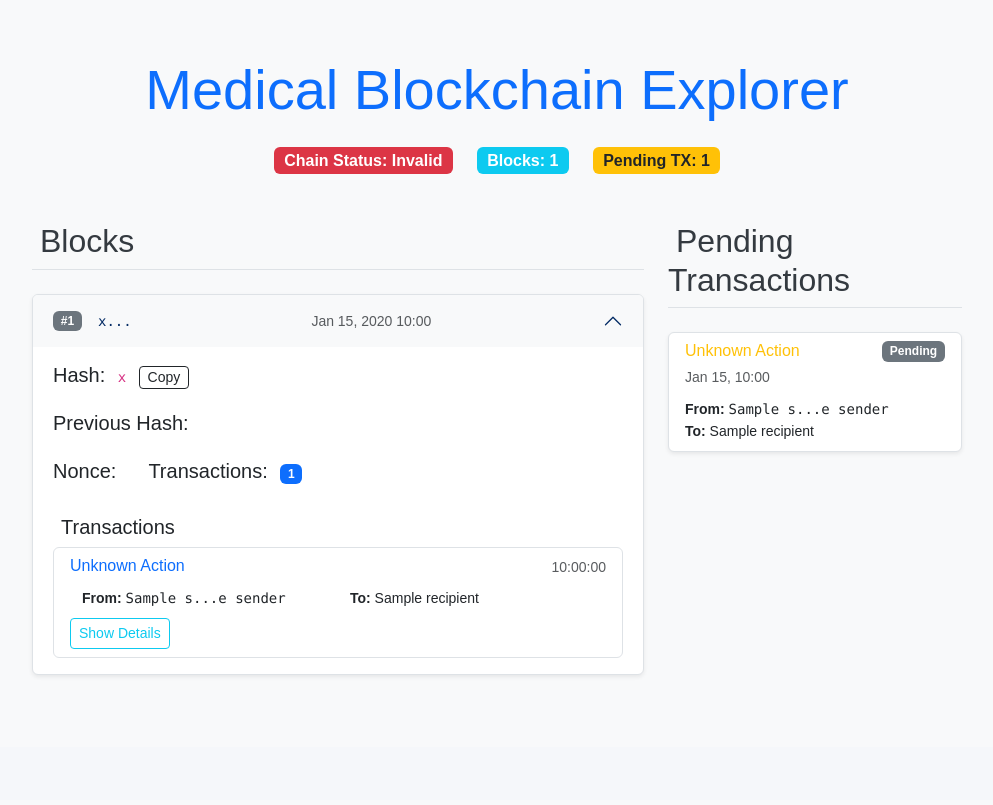
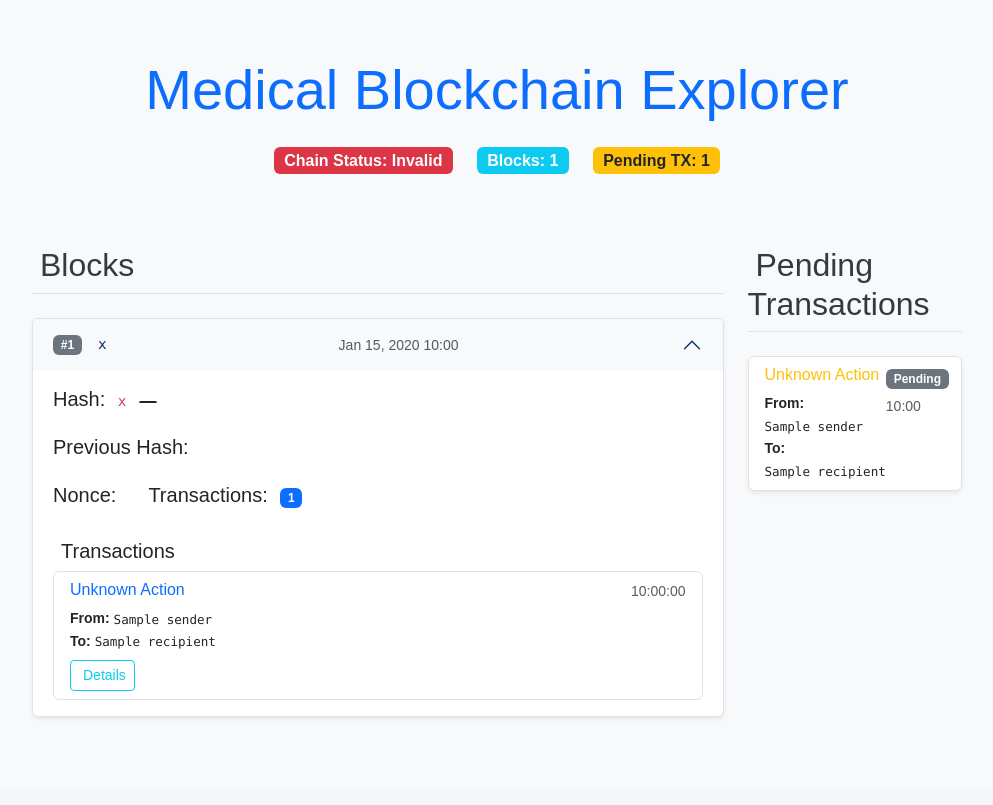
Before and after one commit to Yumi-ar/Hospital, a Django app: template templates/blockchain_view.html in a window 1280 px wide. Shown: the whole page, without its empty margins (258-1251 px from the left). Before the commit the page ends 676 px from the top, so only its background shows below. Run offline with Django 3.2, Linux system fonts and the light colour scheme; the template is opened without the code that fills it: most values are stand-ins (such as "Sample title", 1, 10 or a date in 2020).

Commit message:
Update blockchain_view.html

```diff
--- a/templates/blockchain_view.html
+++ b/templates/blockchain_view.html
@@ -1,7 +1,7 @@
 {% extends 'base.html' %}
 
 {% block content %}
-<div class="container py-4">
+<div class="container-fluid py-4" style="max-width: 1800px;">
     <header class="mb-5 text-center">
         <h1 class="display-4 text-primary">Medical Blockchain Explorer</h1>
         <div class="d-flex justify-content-center gap-4 my-4">
@@ -14,8 +14,7 @@
     </header>
 
     <div class="row">
-        <!-- Blocks Section -->
-        <div class="col-lg-8">
+        <div class="col-xl-9">
             <h2 class="mb-4 border-bottom pb-2">
                 <i class="bi bi-cube me-2"></i>Blocks
             </h2>
@@ -27,7 +26,7 @@
                         <h3 class="accordion-header" id="heading{{ block.index }}">
                             <button class="accordion-button {% if not forloop.first %}collapsed{% endif %}" type="button" data-bs-toggle="collapse" data-bs-target="#collapse{{ block.index }}" aria-expanded="{% if forloop.first %}true{% else %}false{% endif %}" aria-controls="collapse{{ block.index }}">
                                 <span class="me-3 badge bg-secondary">#{{ block.index }}</span>
-                                <span class="font-monospace small text-truncate me-2">{{ block.hash|slice:":16" }}...</span>
+                                <span class="font-monospace small text-truncate me-2" style="max-width: 200px;">{{ block.hash }}</span>
                                 <span class="ms-auto small text-muted">{{ block.timestamp|date:"M d, Y H:i" }}</span>
                             </button>
                         </h3>
@@ -35,13 +34,15 @@
                             <div class="accordion-body">
                                 <div class="mb-3">
                                     <h5 class="d-inline-block me-2">Hash:</h5>
-                                    <code class="font-monospace small">{{ block.hash }}</code>
-                                    <button class="btn btn-sm btn-outline-secondary ms-2 py-0" onclick="copyToClipboard('{{ block.hash }}')">Copy</button>
+                                    <code class="font-monospace small d-inline-block text-truncate" style="max-width: 70%;">{{ block.hash }}</code>
+                                    <button class="btn btn-sm btn-outline-secondary ms-2 py-0" onclick="copyToClipboard('{{ block.hash }}')">
+                                        <i class="bi bi-clipboard"></i>
+                                    </button>
                                 </div>
 
                                 <div class="mb-3">
                                     <h5 class="d-inline-block me-2">Previous Hash:</h5>
-                                    <code class="font-monospace small">{{ block.previous_hash }}</code>
+                                    <code class="font-monospace small d-inline-block text-truncate" style="max-width: 70%;">{{ block.previous_hash }}</code>
                                 </div>
 
                                 <div class="d-flex gap-4 mb-3">
@@ -61,44 +62,55 @@
                                     <div class="list-group">
                                         {% for tx in block.transactions %}
                                         <div class="list-group-item">
-                                            <div class="d-flex justify-content-between">
-                                                <h6 class="mb-1 text-primary">{{ tx.data.action|default:"Unknown Action" }}</h6>
+                                            <div class="d-flex justify-content-between align-items-start">
+                                                <div>
+                                                    <h6 class="mb-1 text-primary">{{ tx.data.action|default:"Unknown Action" }}</h6>
+                                                    <div class="small mt-2">
+                                                        <div>
+                                                            <strong>From:</strong>
+                                                            <span class="font-monospace d-inline-block text-truncate" style="max-width: 100%;" title="{{ tx.sender }}">
+                                                                {{ tx.sender }}
+                                                            </span>
+                                                        </div>
+                                                        <div>
+                                                            <strong>To:</strong>
+                                                            <span class="font-monospace d-inline-block text-truncate" style="max-width: 100%;" title="{{ tx.recipient }}">
+                                                                {{ tx.recipient }}
+                                                            </span>
+                                                        </div>
+                                                    </div>
+                                                </div>
                                                 <small class="text-muted">{{ tx.timestamp|date:"H:i:s" }}</small>
                                             </div>
-                                            <div class="row small mt-2">
-                                                <div class="col-md-6">
-                                                    <strong>From:</strong>
-                                                    <span class="font-monospace" title="{{ tx.sender }}">
-                                                        {{ tx.sender|slice:":8" }}...{{ tx.sender|slice:"-8:" }}
-                                                    </span>
-                                                </div>
-                                                <div class="col-md-6">
-                                                    <strong>To:</strong> {{ tx.recipient }}
-                                                </div>
-                                            </div>
+
                                             <div class="mt-2">
                                                 <button class="btn btn-sm btn-outline-info" type="button" data-bs-toggle="collapse" data-bs-target="#txDetails{{ tx.transaction_id }}" aria-expanded="false">
-                                                    Show Details
+                                                    <i class="bi bi-chevron-down me-1"></i>Details
                                                 </button>
                                                 <div class="collapse mt-2" id="txDetails{{ tx.transaction_id }}">
                                                     <div class="card card-body small">
                                                         <div class="mb-2">
                                                             <strong>TX ID:</strong>
-                                                            <code>{{ tx.transaction_id }}</code>
+                                                            <code class="d-inline-block text-truncate" style="max-width: 90%;">{{ tx.transaction_id }}</code>
                                                         </div>
                                                         <div class="mb-2">
                                                             <strong>Data:</strong>
                                                             <ul class="mb-1">
                                                                 {% for key, value in tx.data.items %}
                                                                     {% if key != 'action' %}
-                                                                    <li><strong>{{ key|title }}:</strong> {{ value }}</li>
+                                                                    <li>
+                                                                        <strong>{{ key|title }}:</strong>
+                                                                        {% if value|length > 50 %}
+                                                                            <span class="font-monospace d-inline-block text-truncate" style="max-width: 300px;" title="{{ value }}">
+                                                                                {{ value }}
+                                                                            </span>
+                                                                        {% else %}
+                                                                            {{ value }}
+                                                                        {% endif %}
+                                                                    </li>
                                                                     {% endif %}
                                                                 {% endfor %}
                                                             </ul>
-                                                        </div>
-                                                        <div>
-                                                            <strong>Signature:</strong>
-                                                            <code class="d-block text-truncate" style="max-width: 300px;">{{ tx.signature }}</code>
                                                         </div>
                                                     </div>
                                                 </div>
@@ -121,7 +133,7 @@
         </div>
 
         <!-- Pending Transactions Section -->
-        <div class="col-lg-4">
+        <div class="col-xl-3">
             <div class="sticky-top" style="top: 20px;">
                 <h2 class="mb-4 border-bottom pb-2">
                     <i class="bi bi-hourglass-split me-2"></i>Pending Transactions
@@ -134,24 +146,31 @@
                             <div class="d-flex justify-content-between align-items-start">
                                 <div>
                                     <h6 class="mb-1 text-warning">{{ tx.data.action|default:"Unknown Action" }}</h6>
-                                    <small class="text-muted">{{ tx.timestamp|date:"M d, H:i" }}</small>
-                                </div>
-                                <span class="badge bg-secondary">Pending</span>
-                            </div>
-                            <div class="small mt-2">
-                                <div>
-                                    <strong>From:</strong>
-                                    <span class="font-monospace">{{ tx.sender|slice:":8" }}...{{ tx.sender|slice:"-8:" }}</span>
+                                    <div class="small mt-2">
+                                        <div>
+                                            <strong>From:</strong>
+                                            <span class="font-monospace d-inline-block text-truncate" style="max-width: 150px;" title="{{ tx.sender }}">
+                                                {{ tx.sender }}
+                                            </span>
+                                        </div>
+                                        <div>
+                                            <strong>To:</strong>
+                                            <span class="font-monospace d-inline-block text-truncate" style="max-width: 150px;" title="{{ tx.recipient }}">
+                                                {{ tx.recipient }}
+                                            </span>
+                                        </div>
+                                    </div>
                                 </div>
                                 <div>
-                                    <strong>To:</strong> {{ tx.recipient }}
+                                    <span class="badge bg-secondary">Pending</span>
+                                    <small class="text-muted d-block mt-1">{{ tx.timestamp|date:"H:i" }}</small>
                                 </div>
                             </div>
                         </div>
                         {% endfor %}
                     </div>
                 {% else %}
-                    <div class="alert alert-success">No pending transactions</div>
+                    <div class="alert2">No pending transactions</div>
                 {% endif %}
             </div>
         </div>
@@ -161,7 +180,14 @@
 <script>
 function copyToClipboard(text) {
     navigator.clipboard.writeText(text).then(function() {
-        // Optional: Show a tooltip or alert that text was copied
+        // Afficher un tooltip temporaire
+        const tooltip = new bootstrap.Tooltip(document.createElement('div'), {
+            title: 'Copied!',
+            placement: 'top',
+            trigger: 'manual'
+        });
+        tooltip.show();
+        setTimeout(() => tooltip.hide(), 1000);
     }, function(err) {
         console.error('Could not copy text: ', err);
     });
@@ -175,6 +201,7 @@ function copyToClipboard(text) {
 }
 .font-monospace {
     font-family: 'Courier New', monospace;
+    font-size: 0.9em;
 }
 .list-group-item {
     transition: all 0.2s;
@@ -183,5 +210,12 @@ function copyToClipboard(text) {
     transform: translateY(-2px);
     box-shadow: 0 4px 8px rgba(0,0,0,0.1);
 }
+.text-truncate {
+    display: inline-block;
+    vertical-align: middle;
+}
+.card-body ul {
+    padding-left: 1.5rem;
+}
 </style>
 {% endblock %}
```
